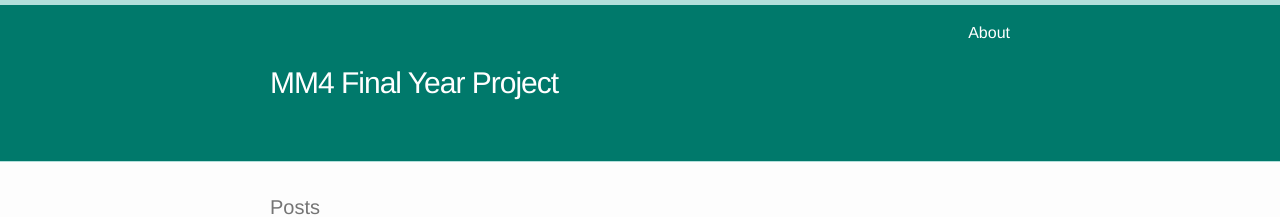
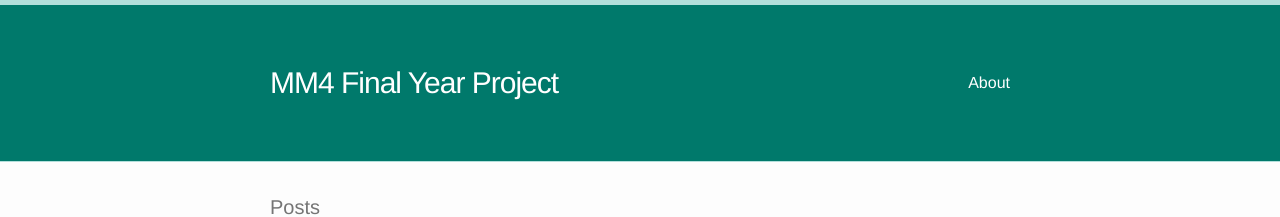
Before and after one commit to hegsy/hegsy.github.io, a Jekyll site: the page built from index.html, in a window 1280 px wide. Shown: the top 217 px of the page. Built offline with Jekyll 4.4.1, drawn with Linux system fonts in a browser that asks for light colours.

Commit message:
change line height for about

```diff
--- a/_sass/_layout.scss
+++ b/_sass/_layout.scss
@@ -40,7 +40,7 @@ FFA875
 
     .page-link {
         color: #FFFFFF;
-        line-height: $base-line-height;
+        line-height: 156px;
 
         // Gaps between nav items, but not on the last one
         &:not(:last-child) {
```
